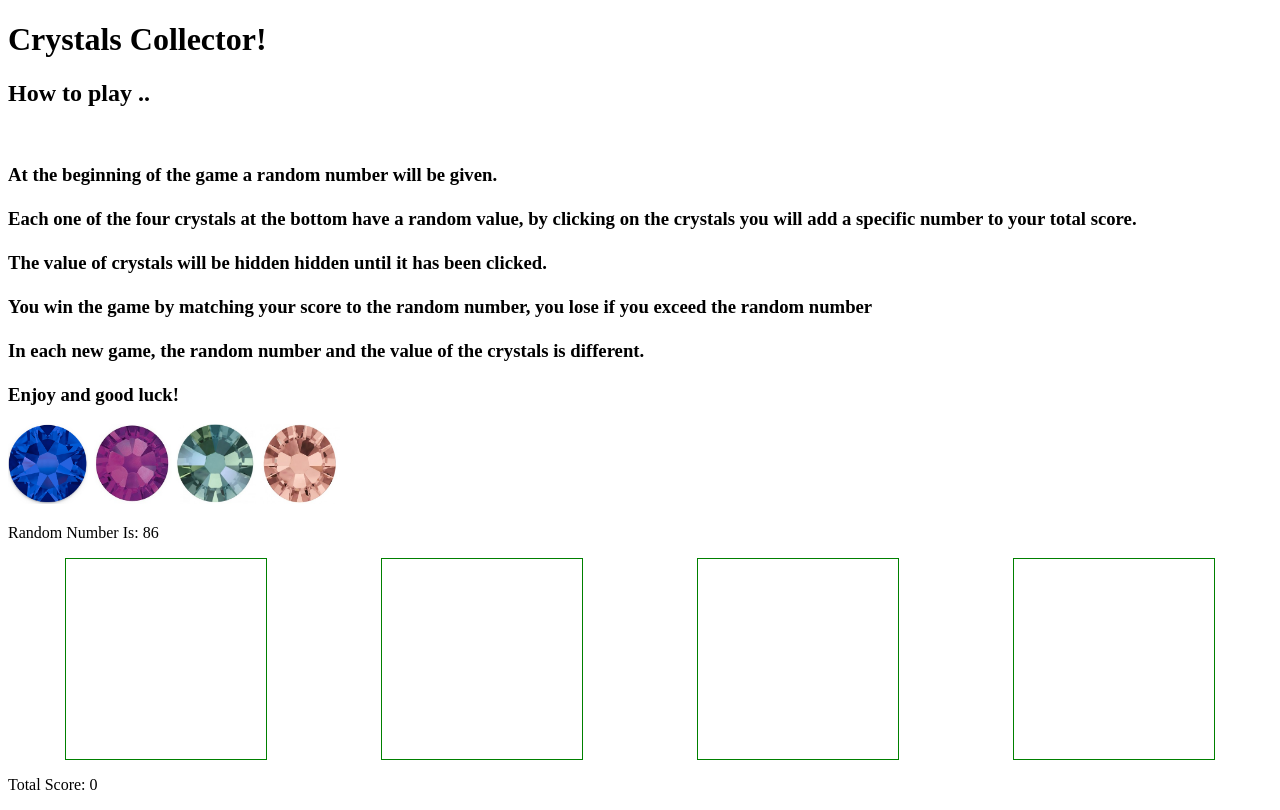
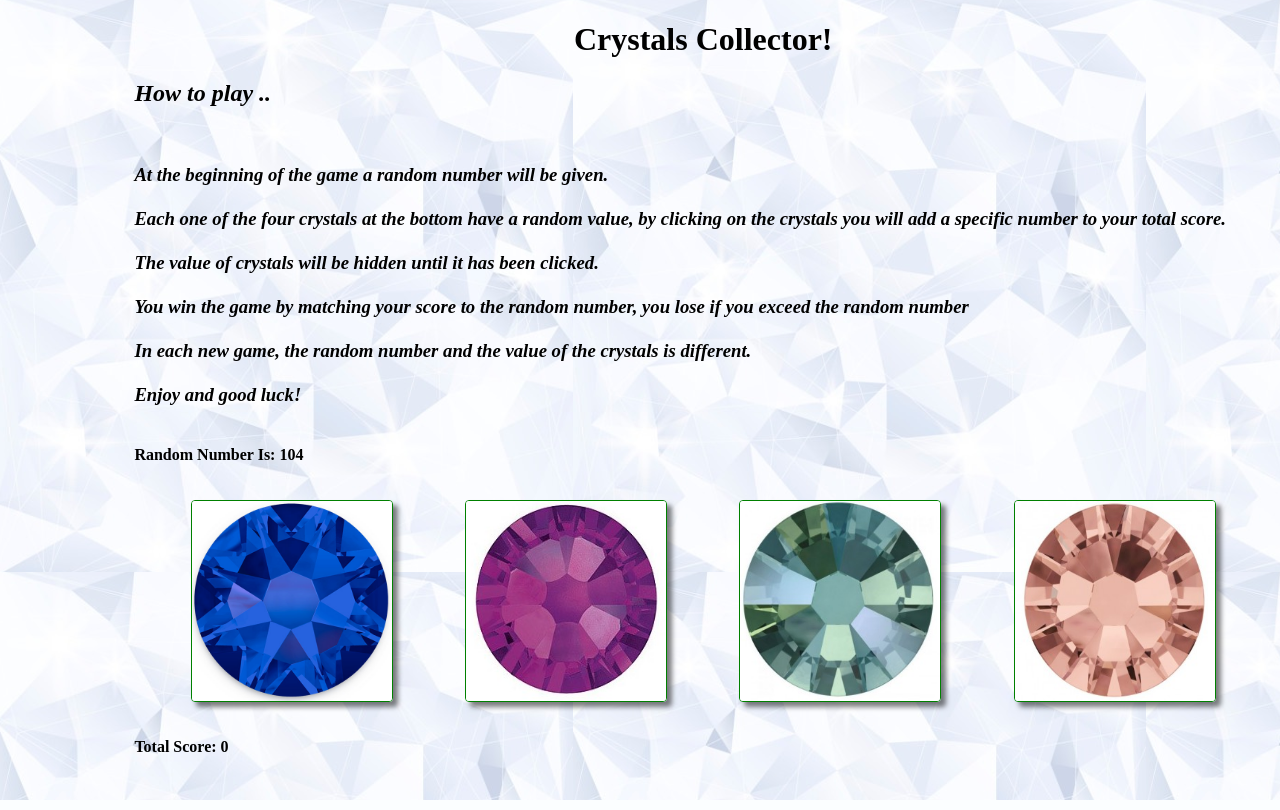
Before and after one commit to jldueyusa/unit-4-game, a PHP site: page / in a window 1280 px wide. Run offline with PHP 8.4, Linux system fonts and the light colour scheme; some libraries are stand-ins or nearby versions.

Commit message:
uploading final

```diff
--- a/css/style.css
+++ b/css/style.css
@@ -3,10 +3,36 @@
 	display: flex;
 	justify-content: space-around;
 	align-items: center;
+	padding: 20px;
 }
 
 .crystal{
 	border: 1px solid green;
 	height: 200px;
-    width: 200px;
+	width: 200px;
+	border-radius: 4px;
+	box-shadow: 5px 5px 5px rgba(0,0,0,0.5);
+transition-property: box-shadow 1s;
+
 }
+
+.crystal:hover{
+	box-shadow: 15px 15px 15px rgba(0,0,0,0.5);
+	transform: translate(5px,25px);
+	cursor: pointer;
+	transition: box-shadow 1s;
+}
+
+h1{
+	text-align: center;
+	font: bolder;
+}
+
+h2,
+h3{
+	font-style: italic;
+}
+
+.container{
+	padding-left: 10%;
+}
--- a/index.html
+++ b/index.html
@@ -9,6 +9,7 @@
 </head>
 
 <body>
+
         <div class = "container">
                 <div class = "row1">
                     <h1 class = "header" id= "gameName">Crystals Collector!</h1>
@@ -20,25 +21,17 @@
                         <h3>
                             At the beginning of the game a random number will be given. <br><br>
                             Each one of the four crystals at the bottom have a random value, by clicking on the crystals you will add a specific number to your total score.<br><br>
-                            The value of crystals will be hidden hidden until it has been clicked.<br><br>
+                            The value of crystals will be hidden until it has been clicked.<br><br>
                             You win the game by matching your score to the random number, you lose if you exceed the random number<br><br>
                             In each new game, the random number and the value of the crystals is different.<br><br>
-                            Enjoy and good luck!<br>
+                            Enjoy and good luck!<br><br>
                         </h3>
                     </div>
 
                 </div>
-                </div>
 
-                <div class = "row3">
-                    <div class = "col-sm-12">
-                        <img src="images/C1.png" class="click" id="crystal1" width="80px" height="80px">
-                        <img src="images/C2.png" class="click" id="crystal2" width="80px" height="80px">
-                        <img src="images/C3.png" class="click" id="crystal3" width="80px" height="80px">
-                        <img src="images/C4.png" class="click" id="crystal4" width="80px" height="80px">
-                    </div>
 
-                </div>
+
 
 
 
@@ -53,7 +46,7 @@
     <p id="previous"></p>
     <p id="win"></p>
     <p id="lost"></p>
-
+</div>
 	<script type="text/javascript" src="javascript/game.js"></script>
 </body>
 </html>
```
Also changed, not shown: javascript/game.js (+18 -8 lines), C1.png (added), C2.png (added), C3.png (added), C4.png (added), background.png (added), test.html (deleted).
